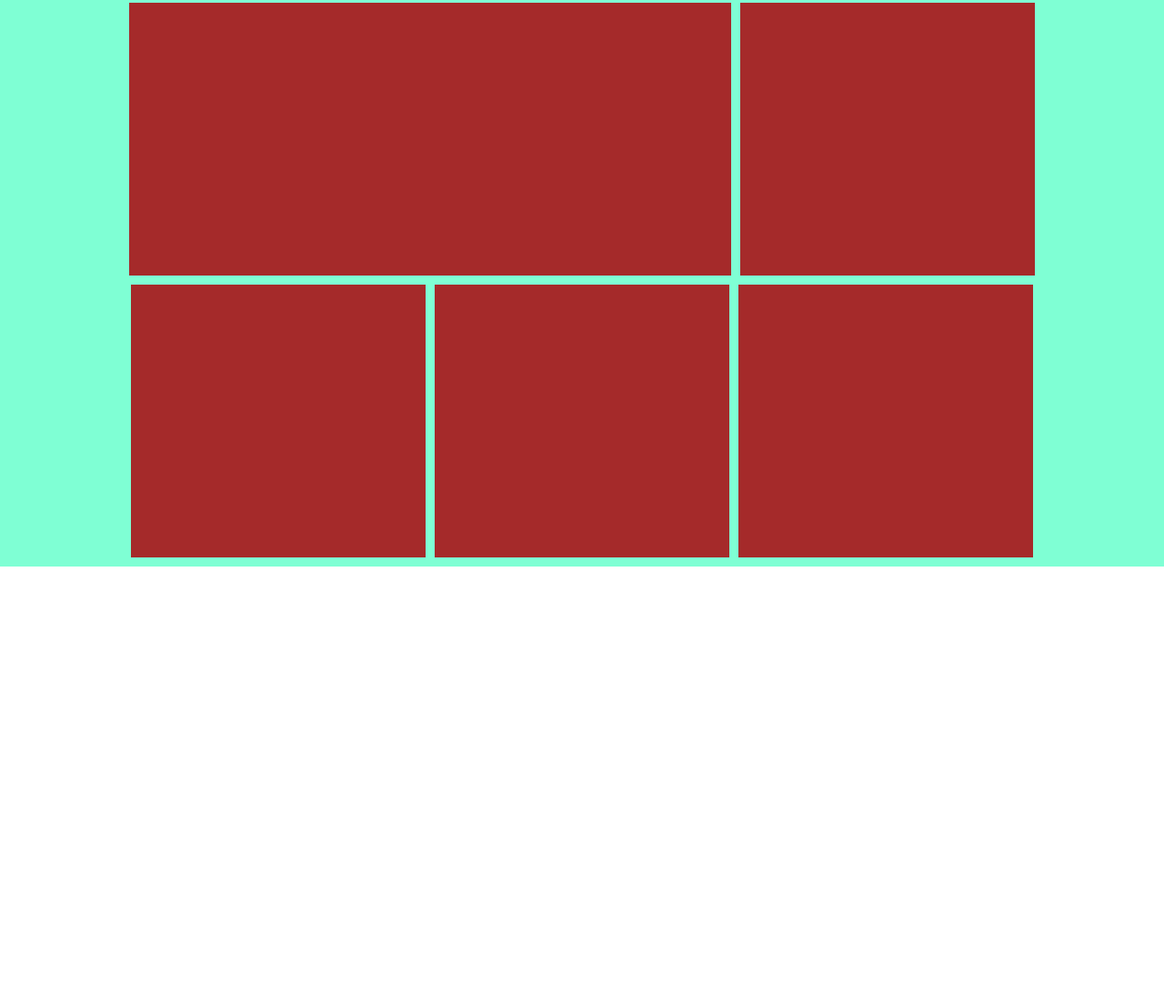
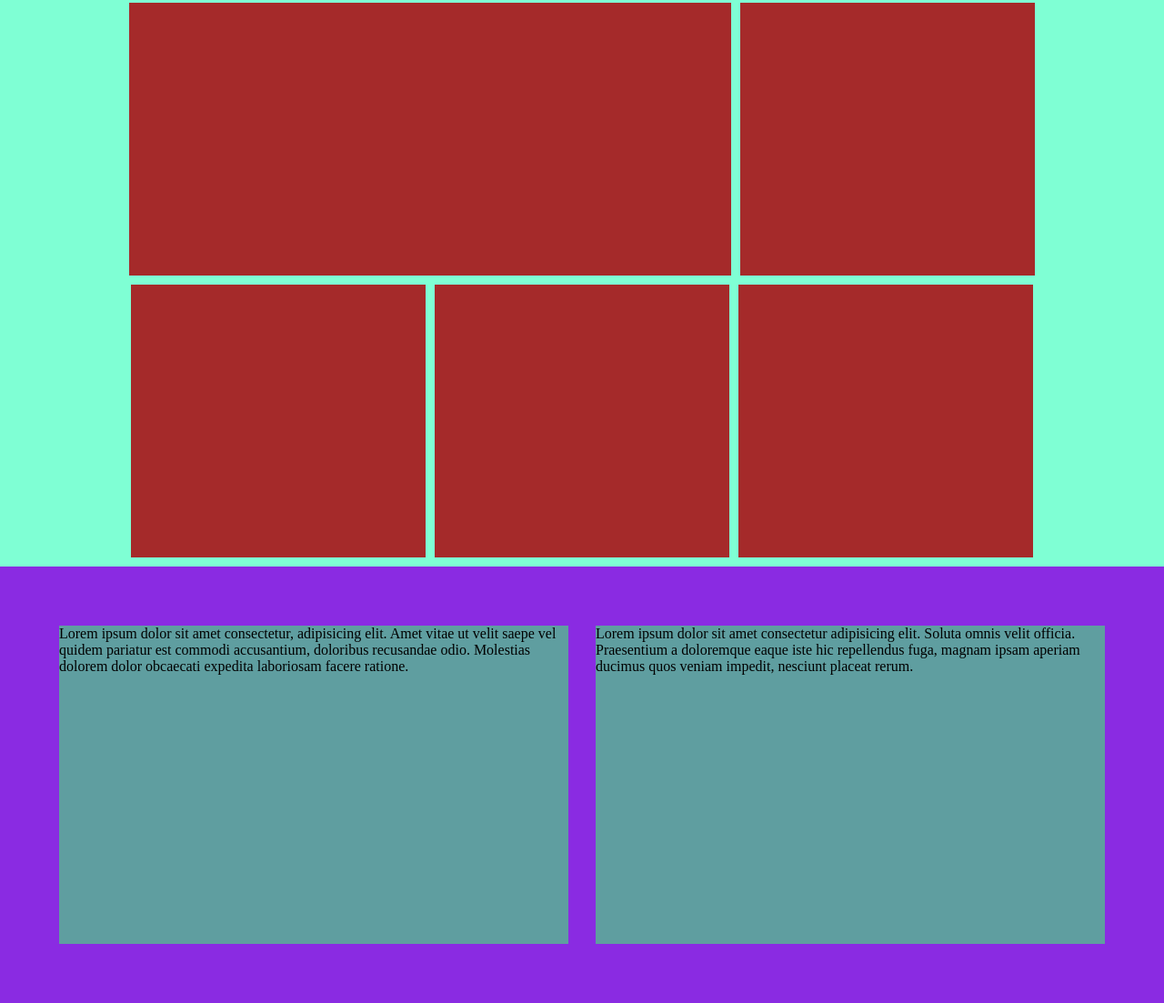
Before and after one commit to matteocenci/htmlcss-responsive-layout, a plain HTML site: page index.html in a window 1280 px wide. Shown: the part 87-1190 px from the top of the page at 91% size. Before the commit the page ends 800 px from the top, so only its background shows below. Drawn offline with Linux system fonts and the light colour scheme.

Commit message:
feat: second section done and responsive

```diff
--- a/css/style.css
+++ b/css/style.css
@@ -62,6 +62,10 @@ img {
 /* Main */
 .main-container {
     width: 100vw;
+
+}
+
+.first-section{
     display: flex;
     flex-direction: column;
     align-items: center;
@@ -77,14 +81,39 @@ img {
     width: 300px;
 
     margin-top: 15px;
+    margin-bottom: 5px;
 
     /* Debug */
     height: 300px;
     background-color: brown;
 }
 
+.second-section{
+    display: flex;
+    flex-direction: column;
+    align-items: center;
+
+    /* Debug */
+    /* height: 70vh; */
+    background-color: blueviolet;
+}
+
+.box{
+    width: 80%;
+    margin: 15px;
+
+    /* Debug */
+    height: 350px;
+    background-color: cadetblue;
+
+}
+
+.image{
+    width: ;
+}
+
 @media screen and (min-width: 768px) {
-    .main-container{
+    .first-section{
         flex-direction: row;
         flex-wrap: wrap;
         justify-content: center;
@@ -103,7 +132,12 @@ img {
 }
 
 @media screen and (min-width: 992px){
-    .main-container{
+    .first-section{
         padding: 5px 100px;
     }
+
+    .second-section{
+        flex-direction: row;
+        padding: 50px;
+    }
 }
--- a/index.html
+++ b/index.html
@@ -46,11 +46,30 @@
     <!-- Main -->
     <main>
         <div class="main-container">
-            <div class="card large"></div>
-            <div class="card"></div>
-            <div class="card"></div>
-            <div class="card"></div>
-            <div class="card"></div>
+            <div class="first-section">
+                <div class="card large"></div>
+                <div class="card"></div>
+                <div class="card"></div>
+                <div class="card"></div>
+                <div class="card"></div>
+
+            </div>
+
+            <div class="second-section">
+                <div class="box">
+                    <div class="image">
+
+                    </div>
+                    Lorem ipsum dolor sit amet consectetur, adipisicing elit. Amet vitae ut velit saepe vel quidem pariatur est commodi accusantium, doloribus recusandae odio. Molestias dolorem dolor obcaecati expedita laboriosam facere ratione.
+
+                </div>
+                <div class="box">
+                    Lorem ipsum dolor sit amet consectetur adipisicing elit. Soluta omnis velit officia. Praesentium a doloremque eaque iste hic repellendus fuga, magnam ipsam aperiam ducimus quos veniam impedit, nesciunt placeat rerum.
+                </div>
+
+            </div>
+
+
         </div>
 
     </main>
```
